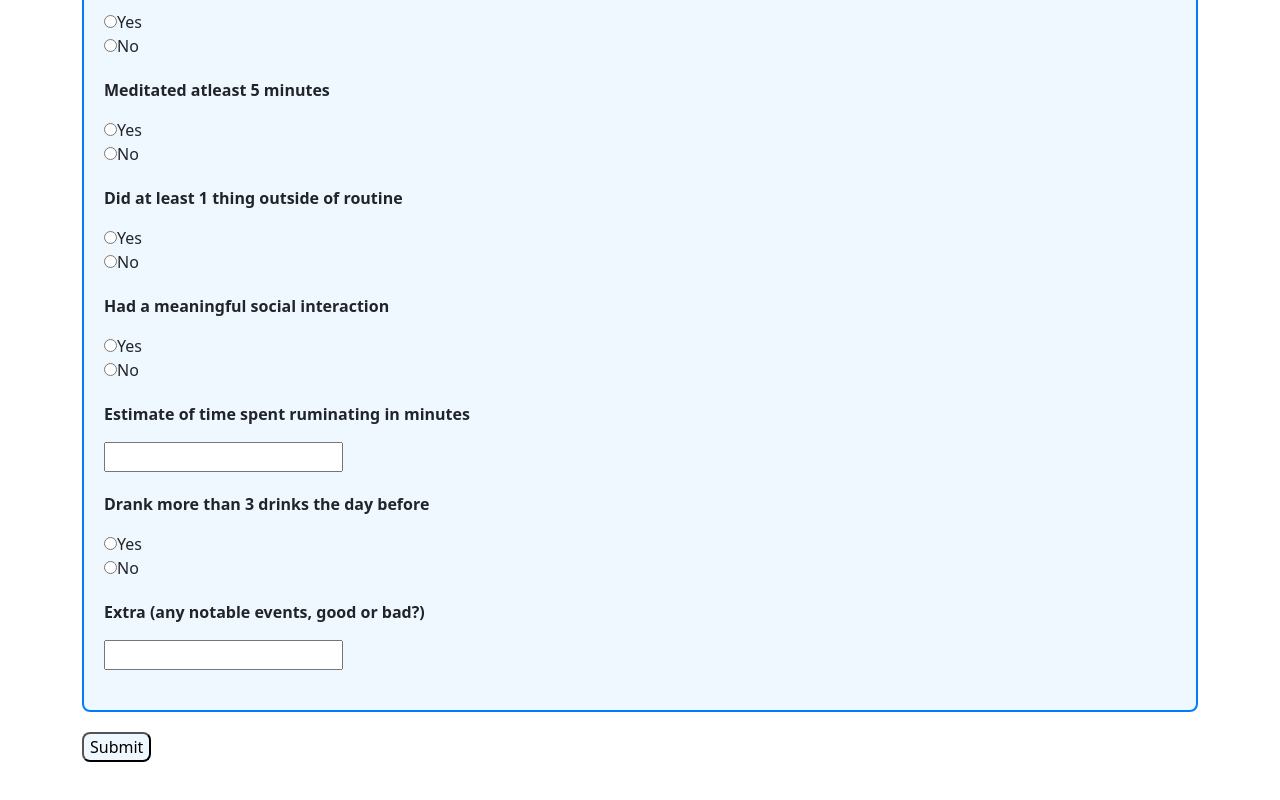
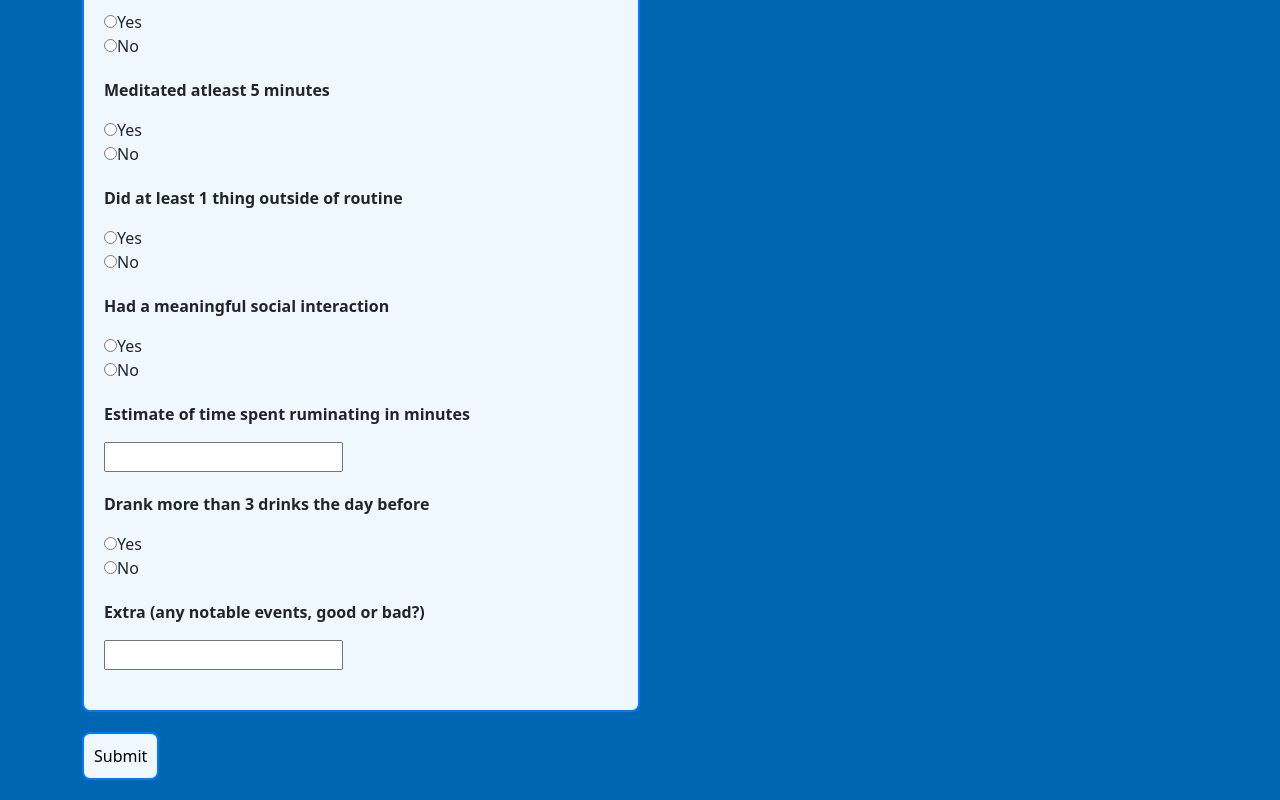
Before and after one commit to emilebilodeau/survey-creation-app, a React (Vite) app in the folder mood/: page /form in a window 1280 px wide. Shown: the part 560-1360 px from the top of the page. Built offline with nearby package versions, Linux system fonts and the light colour scheme.

Commit message:
added some styling

```diff
--- a/mood/src/App.css
+++ b/mood/src/App.css
@@ -1,9 +1,24 @@
+/*
+step 5: styling the page
+
+5.1 choose a background color
+5.2 style the navbar
+5.3 style the form page, the survey, and the submit button
+5.4 style the data page, and the table
+
+*/
+
 * {
     box-sizing: border-box;
 }
 
+/*
+looking for blues...
+bayern blue: #0066b2
+*/
 body {
     margin: 0;
+    background-color: #0066b2;
 }
 
 /* Navbar component css */
@@ -57,6 +72,7 @@ body {
     border: 2px solid #007BFF;
     padding: 20px;
     margin: 20px 0;
+    width: 50%;
     border-radius: 8px; /* Rounded corners */
     background-color: #f0f8ff;
   }
@@ -76,12 +92,16 @@ body {
   .form-submit {
     margin-bottom: 20px;
     background-color: #f0f8ff;
+    padding: 10px;
     color: black;
     border-radius: 8px;
+    border: 2px solid #007BFF;
   }
 
   /* Data page css */
 
   .data-table {
     margin-top: 20px;
+    background-color: white;
+    border: 2px solid black;
   }
--- a/mood/src/pages/Home.tsx
+++ b/mood/src/pages/Home.tsx
@@ -1,7 +1,12 @@
 import React from "react";
 
 const Home = () => {
-  return <h1>Home</h1>;
+  return (
+    <>
+      <h1 className="header">Home</h1>
+      <p>Survey creation coming soon...</p>
+    </>
+  );
 };
 
 export default Home;
```
